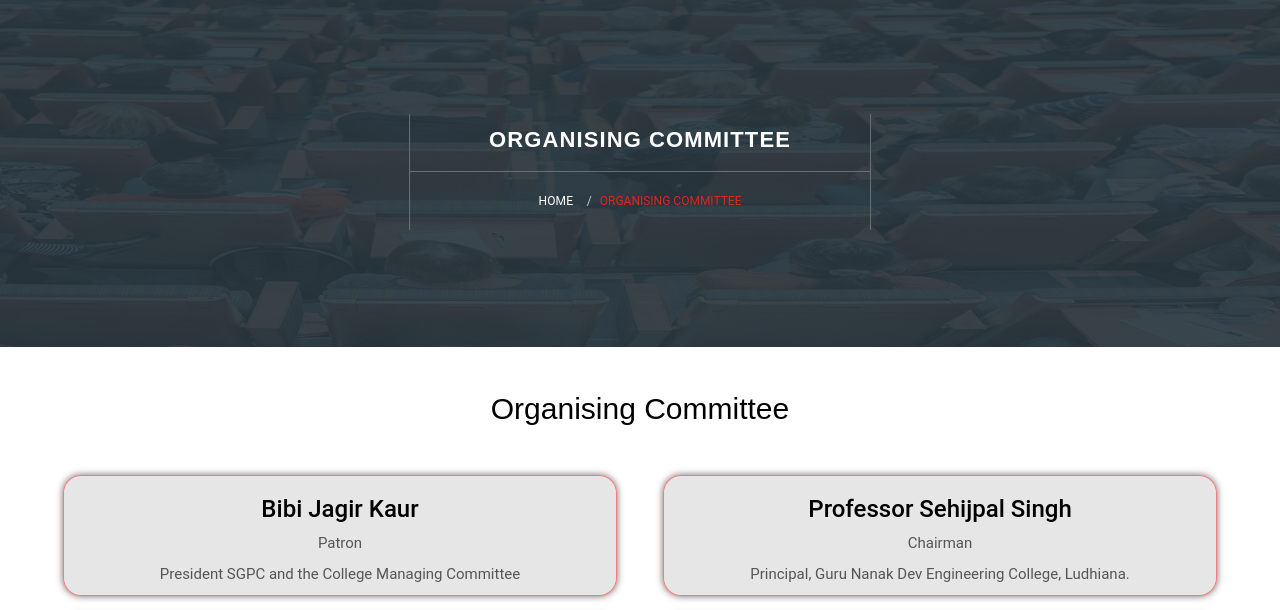
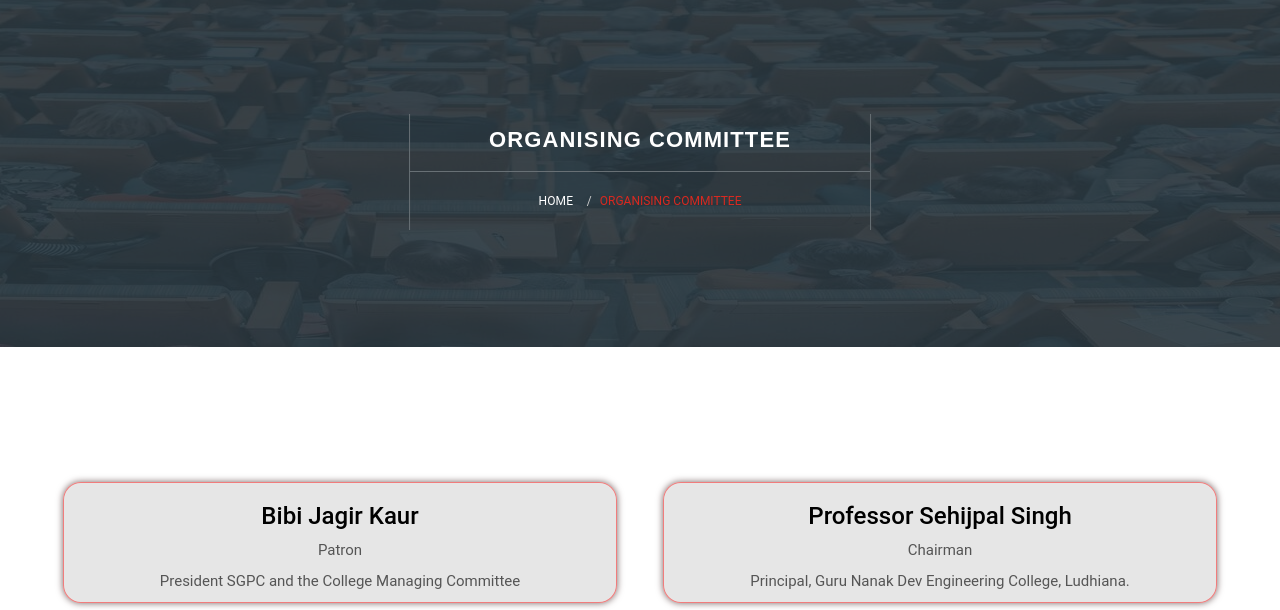
Before and after one commit to Hharshitsingh/gne_conference, a plain HTML site: page organising-committee.html in a window 1280 px wide. Shown: the part 185-795 px from the top of the page. Drawn offline with Linux system fonts and the light colour scheme; some packages are replaced by stand-ins of ours; a web font is replaced by a local one.

Commit message:
morning changes

```diff
--- a/organising-committee.html
+++ b/organising-committee.html
@@ -1,12 +1,5 @@
 <!DOCTYPE html>
-<!--[if lt IE 7]> <html class="ie6"> <![endif]-->
-<!--[if IE 7]>    <html class="ie7"> <![endif]-->
-<!--[if IE 8]>    <html class="ie8"> <![endif]-->
-<!--[if IE 9]>    <html class="ie9"> <![endif]-->
-<!--[if (gt IE 9)|!(IE)]><!-->
 <html class="">
-<!--<![endif]-->
-
 <head>
   <meta charset="utf-8" />
   <meta http-equiv="X-UA-Compatible" content="IE=edge" />
@@ -150,8 +143,7 @@
 	</div>
 	<!-- PageBanner /- -->
 
-  <h2 style="text-align:center; margin:40px 0px;">Organising Committee</h2>
-  <!-- <div class="section-padding"></div> -->
+  <div class="section-padding"></div>
   <div class="container">
     <div class="row" id="advisory-container">
       <div class="col-md-6">
```
Also changed, not shown: about-page.html (+0 -7 lines), advisory.html (+2 -9 lines), contactus.html (+0 -8 lines), index.html (+0 -7 lines), register.html (+0 -7 lines), tracks.html (+0 -8 lines).
